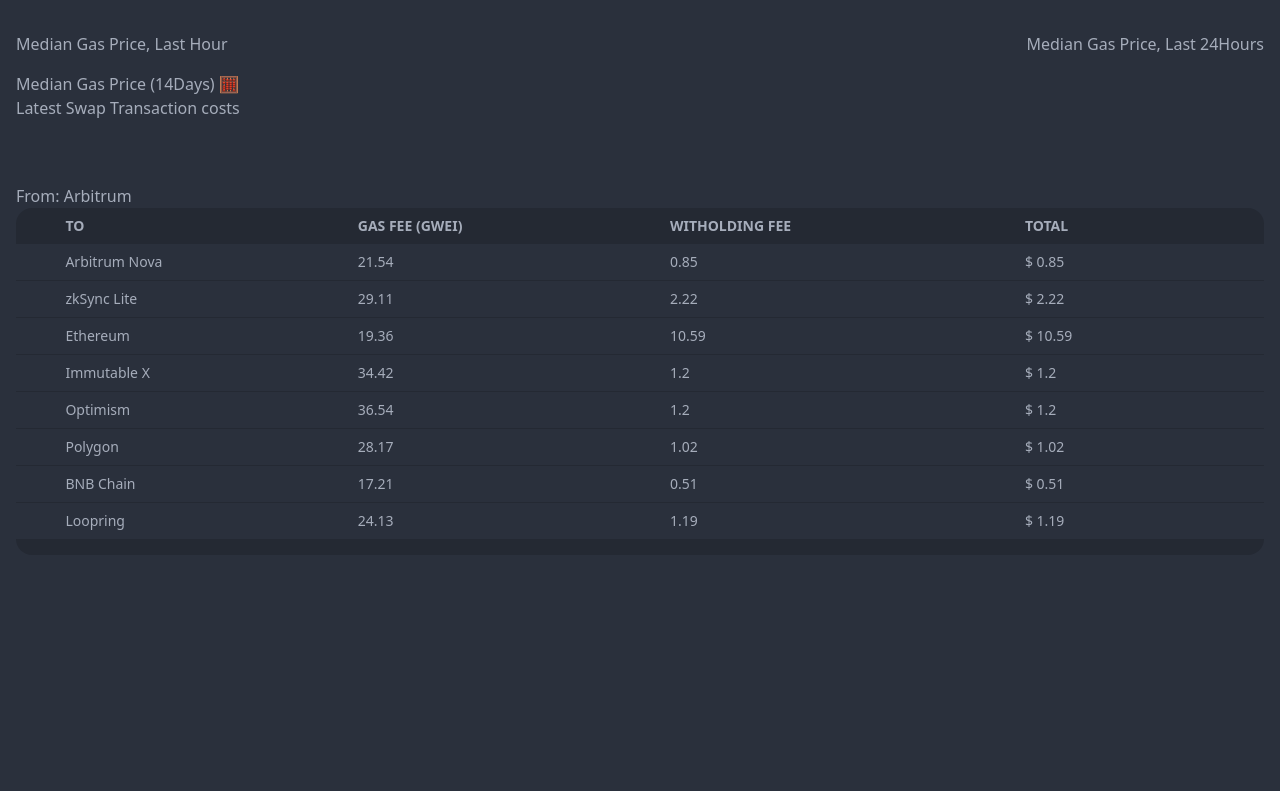
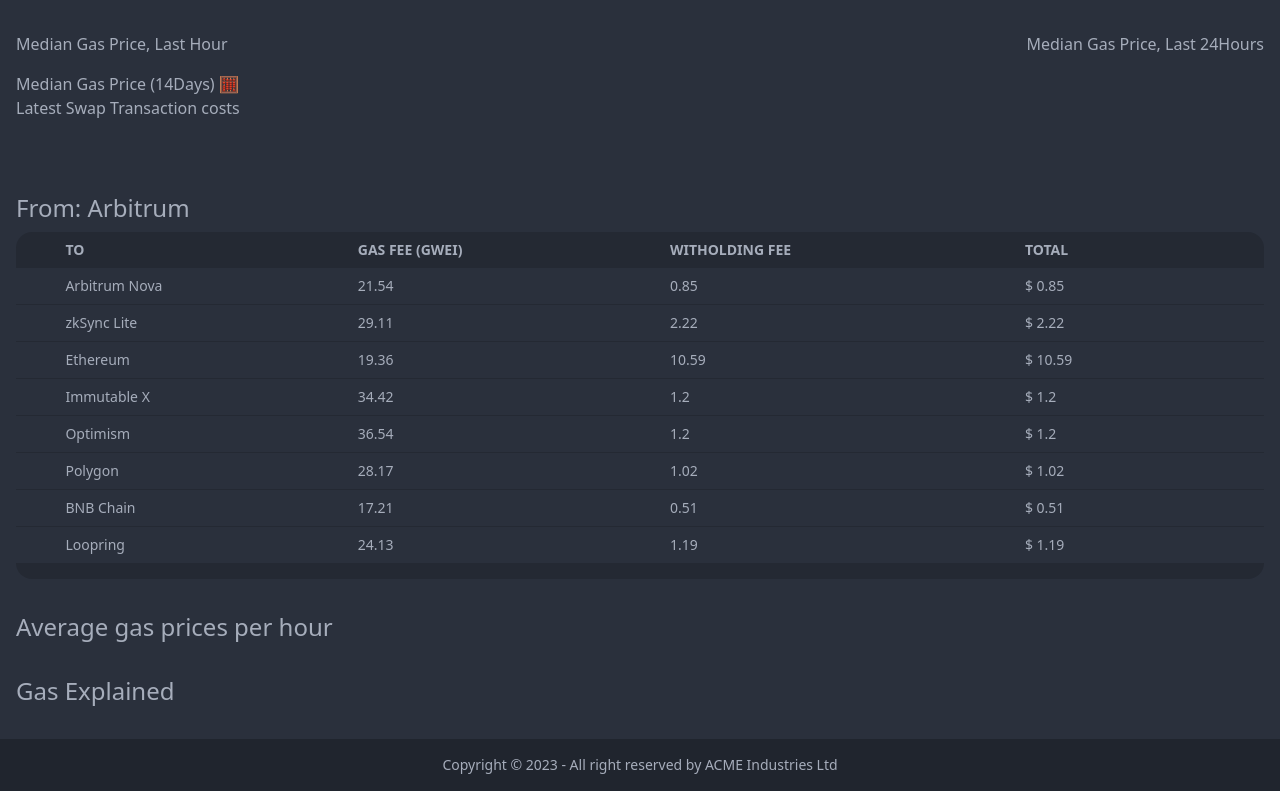
Before and after one commit to CJskii/orbiter-gas-tracker, a React (Vite) app in the folder front-end/: page / in a window 1280 px wide. Shown: the part 324-1115 px from the top of the page. Before the commit the page ends 911 px from the top, so only its background shows below. Built offline with nearby package versions, Linux system fonts and the light colour scheme.

Commit message:
Layed out components

```diff
--- a/front-end/src/App.tsx
+++ b/front-end/src/App.tsx
@@ -2,6 +2,7 @@
 import Donate from "./Components/Navbar/Donate";
 import Navbar from "./Components/Navbar/Navbar";
 import Main from "./Components/Main/Main";
+import Footer from "./Components/Footer/Footer";
 function App() {
   const [theme, setTheme] = useState("dark");
 
@@ -21,6 +22,7 @@
       <Donate theme={theme} />
       <Navbar theme={theme} toggleTheme={toggleTheme} />
       <Main />
+      <Footer />
     </div>
   );
 }
--- /dev/null
+++ b/front-end/src/Components/Footer/Footer.tsx
@@ -0,0 +1,11 @@
+const Footer = () => {
+  return (
+    <footer className="footer footer-center p-4 bg-base-300 text-base-content">
+      <div>
+        <p>Copyright © 2023 - All right reserved by ACME Industries Ltd</p>
+      </div>
+    </footer>
+  );
+};
+
+export default Footer;
--- /dev/null
+++ b/front-end/src/Components/Main/Average/Average.tsx
@@ -0,0 +1,9 @@
+const Average = () => {
+  return (
+    <section className="pt-8">
+      <h1 className="text-2xl">Average gas prices per hour</h1>
+    </section>
+  );
+};
+
+export default Average;
--- a/front-end/src/Components/Main/Costs/CostTable.tsx
+++ b/front-end/src/Components/Main/Costs/CostTable.tsx
@@ -1,12 +1,18 @@
 interface DataProps {
   networkFrom: string;
-  data: {};
+  data: MyData;
 }
 
+type MyData = {
+  [key: string]: {
+    "gas fee": string;
+    "withholding fee": string;
+    total: string;
+  };
+};
+
 const Table = ({ networkFrom, data }: DataProps) => {
-  console.log(data);
-
-  const transformData = (data: any) => {
+  const transformData = (data: MyData) => {
     const transformedData = [];
     for (const [key, value] of Object.entries(data)) {
       const networkTo = key;
@@ -26,7 +32,7 @@
   console.log(transformData(data));
   return (
     <div className="overflow-x-auto pt-8">
-      <div>From: {networkFrom} </div>
+      <div className="text-2xl py-2">From: {networkFrom} </div>
       <table className="table table-compact w-full">
         <thead>
           <tr>
--- /dev/null
+++ b/front-end/src/Components/Main/Explained/GasExplained.tsx
@@ -0,0 +1,9 @@
+const GasExplained = () => {
+  return (
+    <section className="pt-8">
+      <h1 className="text-2xl">Gas Explained</h1>
+    </section>
+  );
+};
+
+export default GasExplained;
--- a/front-end/src/Components/Main/Main.tsx
+++ b/front-end/src/Components/Main/Main.tsx
@@ -1,9 +1,11 @@
 import React from "react";
-import Header from "./Header";
-import GasLabel from "./GasLabel";
-import GasInfo from "./GasInfo";
+import Header from "./Header/Header";
+import GasLabel from "./Header/GasLabel";
+import GasInfo from "./Header/GasInfo";
 import Charts from "./Charts/Charts";
 import Costs from "./Costs/Costs";
+import Average from "./Average/Average";
+import GasExplained from "./Explained/GasExplained";
 
 const Main = () => {
   return (
@@ -13,6 +15,8 @@
       <GasInfo />
       <Charts />
       <Costs />
+      <Average />
+      <GasExplained />
     </main>
   );
 };
```
Also changed, not shown: front-end/src/Components/Main/Header/GasInfo.tsx (renamed from front-end/src/Components/Main/GasInfo.tsx), front-end/src/Components/Main/Header/GasLabel.tsx (renamed from front-end/src/Components/Main/GasLabel.tsx), front-end/src/Components/Main/Header/Header.tsx (renamed from front-end/src/Components/Main/Header.tsx).
